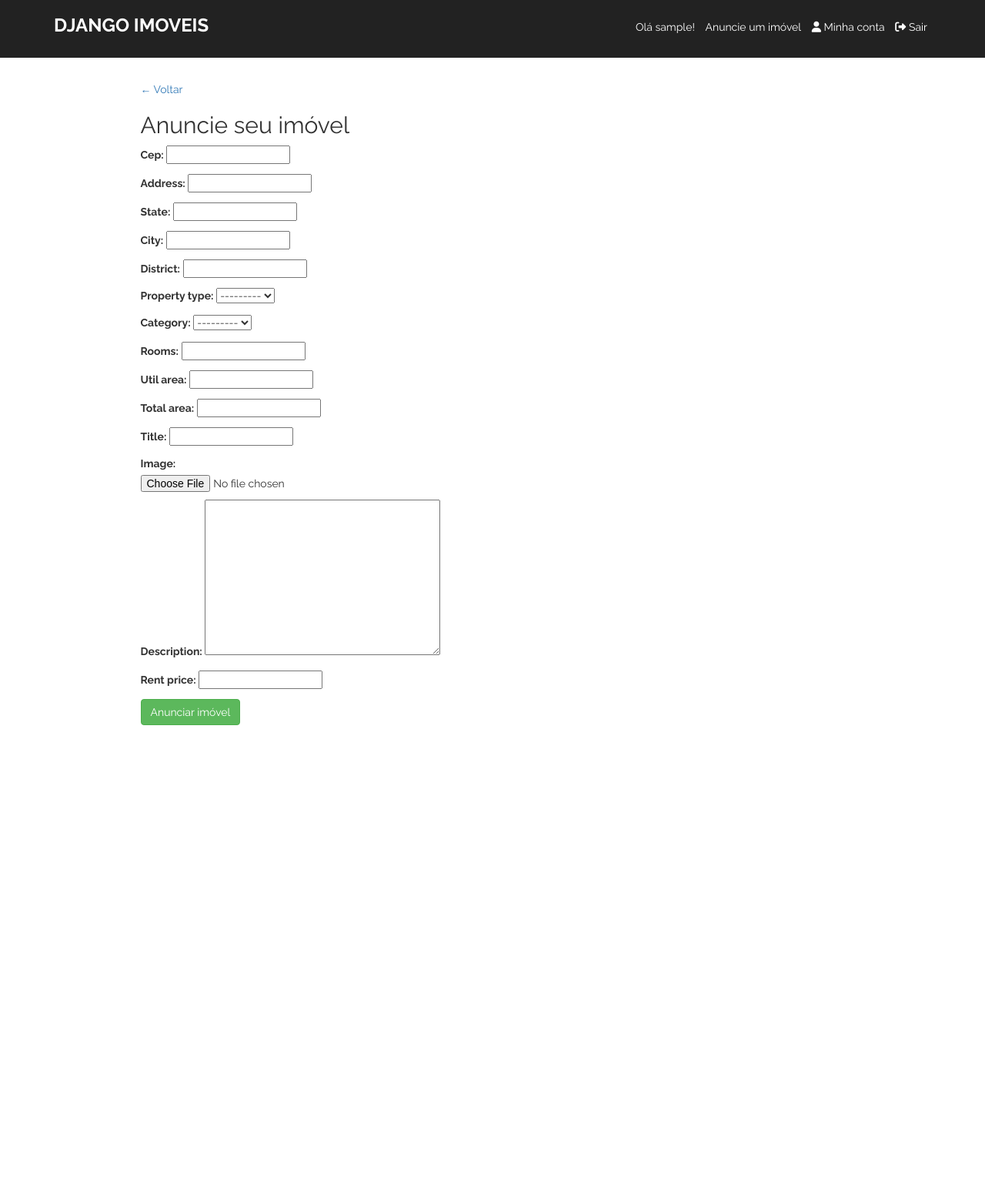
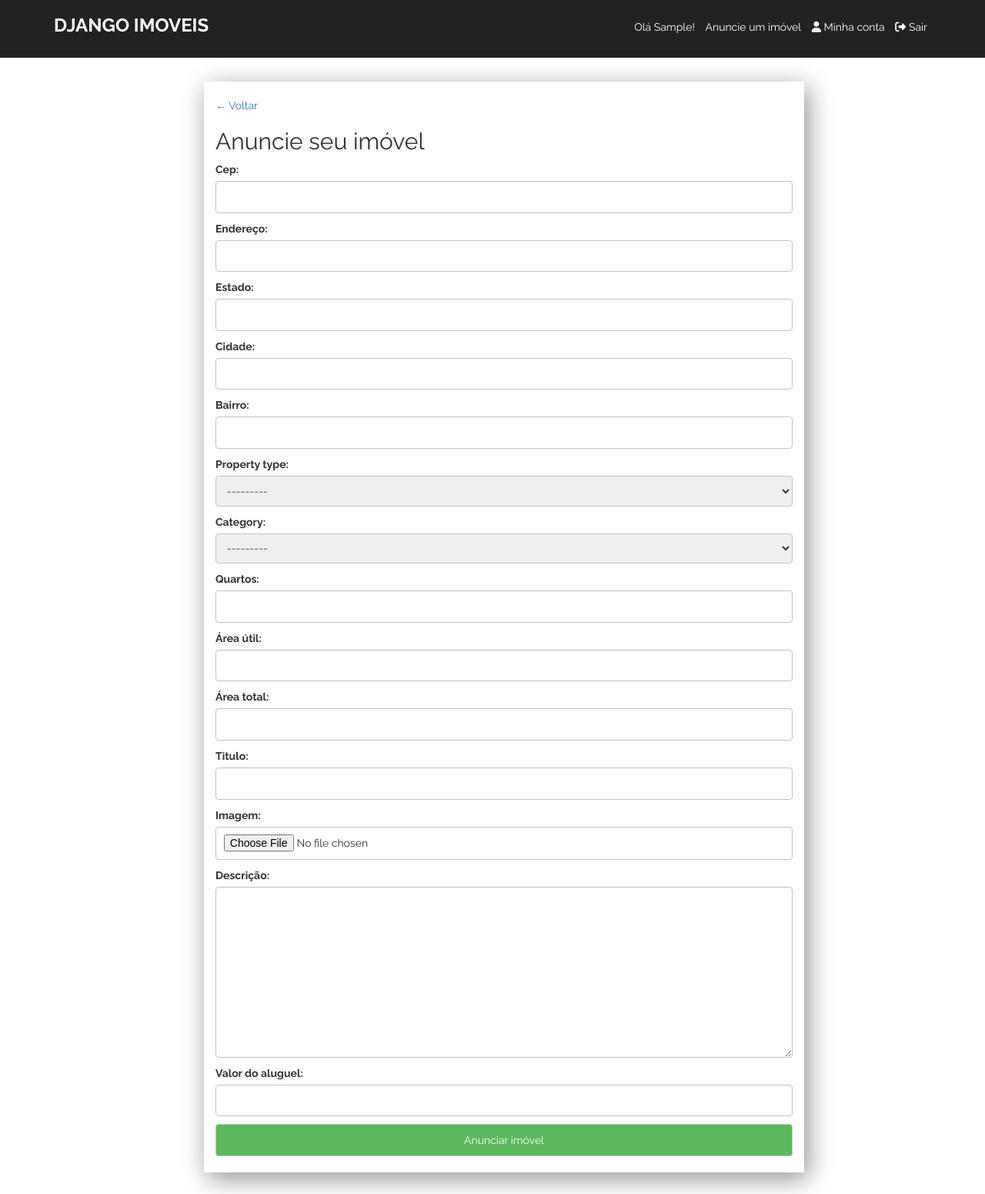
Before and after one commit to andresmachado/django-imoveis, a Django app: a page that uses templates/properties/base.html in a window 1280 px wide. Shown: the whole page at 77% size. Before the commit the page ends 942 px from the top, so only its background shows below. Run offline with Django 3.2, Linux system fonts and the light colour scheme; the visitor is signed in with stand-in values (Sample User, id 1); data that the repository does not hold is empty; some libraries are stand-ins or nearby versions.

Commit message:
Formated create property form and add behavior on redirect from register form

```diff
--- a/django_imoveis/settings.py
+++ b/django_imoveis/settings.py
@@ -39,6 +39,7 @@ INSTALLED_APPS = [
     'django.contrib.staticfiles',
     'properties',
     'users',
+    #Third-Party apps
     'smart_selects',
 ]
 
--- a/properties/models.py
+++ b/properties/models.py
@@ -6,7 +6,7 @@ from smart_selects.db_fields import ChainedForeignKey
 
 
 class PropertyType(models.Model):
-    name = models.CharField(max_length=140)
+    name = models.CharField(_('Tipo do imóvel'), max_length=140)
 
     class Meta:
         verbose_name = _("Tipo do imóvel")
@@ -16,7 +16,7 @@ class PropertyType(models.Model):
         return self.name
 
 class Category(models.Model):
-    title = models.CharField(max_length=140)
+    title = models.CharField(_('Categoria'), max_length=140)
     property_type = models.ForeignKey(PropertyType)
 
     class Meta:
@@ -34,19 +34,19 @@ class Property(models.Model):
     owner = models.ForeignKey(settings.AUTH_USER_MODEL)
     help_text =_("Utilize este espaço para descrever seu anúncio. Quanto mais detalhado, maiores serão as chances de conseguir um bom negócio.")
     cep = models.CharField(max_length=8, default='')
-    address = models.CharField(max_length=140)
-    state = models.CharField(max_length=140)
-    city = models.CharField(max_length=140)
-    district = models.CharField(max_length=140)
+    address = models.CharField(_('Endereço'), max_length=140)
+    state = models.CharField(_('Estado'), max_length=2)
+    city = models.CharField(_('Cidade'), max_length=140)
+    district = models.CharField(_('Bairro'), max_length=140)
     property_type = models.ForeignKey(PropertyType)
     category = ChainedForeignKey(Category, chained_field='property_type', chained_model_field='property_type')
-    rooms = models.PositiveSmallIntegerField()
-    util_area = models.PositiveSmallIntegerField(blank=True, null=True)
-    total_area = models.PositiveSmallIntegerField()
-    title = models.CharField(max_length=140)
-    image = models.ImageField(upload_to='img/')
-    description = models.TextField()
-    rent_price = models.DecimalField(max_digits=19, decimal_places=10)
+    rooms = models.PositiveSmallIntegerField(_('Quartos'))
+    util_area = models.PositiveSmallIntegerField(_('Área útil'), blank=True, null=True)
+    total_area = models.PositiveSmallIntegerField(_('Área total'))
+    title = models.CharField(_('Titulo'), max_length=140)
+    image = models.ImageField(_('Imagem'), upload_to='img/')
+    description = models.TextField(_('Descrição'))
+    rent_price = models.DecimalField(_('Valor do aluguel'), max_digits=19, decimal_places=10)
     timestamp = models.DateTimeField(auto_now=True)
 
     class Meta:
--- a/properties/static/css/main.css
+++ b/properties/static/css/main.css
@@ -69,7 +69,7 @@ header ul p {
 	box-shadow: 5px 8px 30px 0px rgba(0,0,0,0.44);
 }
 
-.form-input {
+.form-input, .property-create input, .property-create select, .property-create textarea {
 	width: 100%;
 	display: block;
 	padding: 0.7em;
@@ -109,11 +109,11 @@ header ul p {
 	color: #bdc3c7;
 }
 
-.signup-form ul {
+.signup-form ul, .errorlist {
 	list-style: none;
 }
 
-.signup-form ul li {
+.signup-form ul li, .errorlist li {
 	color: red;
 	font-weight: bolder;
 	font-size: 0.9em;
@@ -127,3 +127,14 @@ header ul p {
 	text-align: center;
 	font-weight: bold;
 }
+
+.empty {
+	text-align: center;
+	font-weight: bold;
+	color: #7f8c8d;
+}
+
+.property-create input, .property-create select, .property-create textarea {
+	display: block;
+
+}
--- a/templates/properties/base.html
+++ b/templates/properties/base.html
@@ -23,13 +23,12 @@
 					<div class="main-menu col-md-6">
 						<ul class="list-inline pull-right">
 						{% if request.user.is_authenticated %}
-							<li><p>Olá {{ request.user.username }}!</p></li>
+							<li><p>Olá {{ request.user.first_name }}!</p></li>
 							<li><a href="{% url 'create_property' %}">Anuncie um imóvel</a></li>
 							<li><a href="#"><i class="fa fa-user"></i> Minha conta</a></li>
 							<li><a href="{% url 'logout_user' %}"><i class="fa fa-sign-out"></i> Sair</a></li>
 						{% else %}
-							<li><a href="{% url 'create_property' %}">Anuncie um imóvel</a></li>
-							<li><a href="{% url 'login_user' %}"><i class="fa fa-sign-in"></i> Login</a></li>
+							<li><a href="{% url 'login_user' %}"><i class="fa fa-sign-in"></i> Entrar</a></li>
 						{% endif %}
 
 						</ul>
--- a/templates/properties/property_create.html
+++ b/templates/properties/property_create.html
@@ -5,12 +5,12 @@
 {% block content %}
 	<div class="container">
 		<div class="row">
-			<div class="col-md-9 col-md-offset-1">
+			<div class="signup-form col-md-8 col-md-offset-2">
 				<p><a href="{% url "index" %}">← Voltar</a></p>
 				<h2>Anuncie seu imóvel</h2>
-				<form action='' method='POST' enctype="multipart/form-data">{% csrf_token %}
+				<form class="property-create" action='' method='POST' enctype="multipart/form-data">{% csrf_token %}
 					{{ form.as_p }}
-					<input class="btn btn-success" type="submit" value="Anunciar imóvel" />
+					<input class="btn btn-success btn-block" type="submit" value="Anunciar imóvel" />
 				</form>
 			</div>
 		</div>
--- a/templates/properties/property_list.html
+++ b/templates/properties/property_list.html
@@ -17,6 +17,11 @@
 			</div>
 		</div>
 		<h3><strong>Últimas ofertas</strong></h3>
+		{% if not properties %}
+		<div class="empty col-md-12">
+			<h1>Não há ofertas anunciadas no momento.</h1>
+		</div>
+		{% else %}
 		{% for property in properties %}
 		<div class="property col-md-4 col-xs-12 col-lg-4">
 			<a href="{% url 'show_property' pk=property.pk %}"><h3>{{ property.title }}</h3></a>
@@ -35,6 +40,7 @@
 			</div>
 		</div>
 		{% endfor%}
+		{% endif %}
 	</div>
 </div>
 {% endblock content %}
```
Also changed, not shown: users/views.py (+6 -3 lines).
